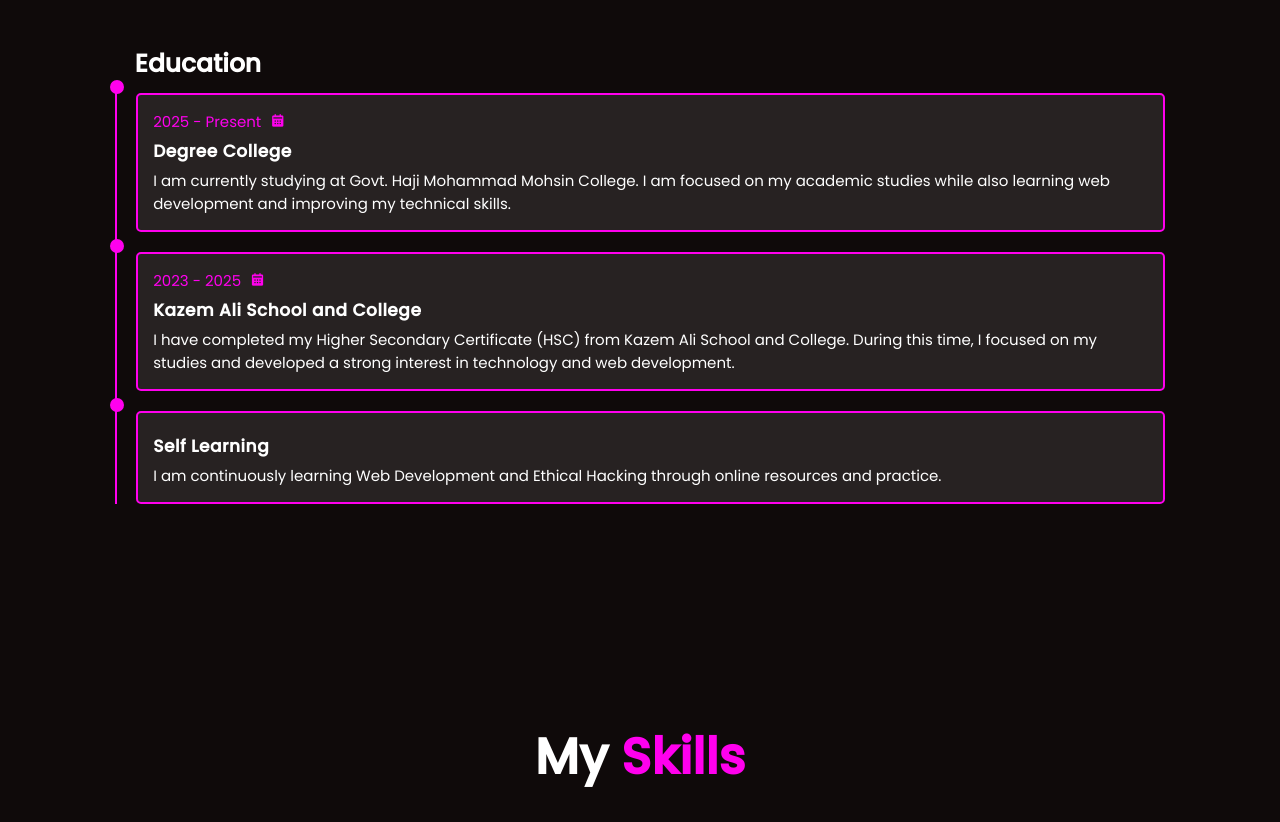
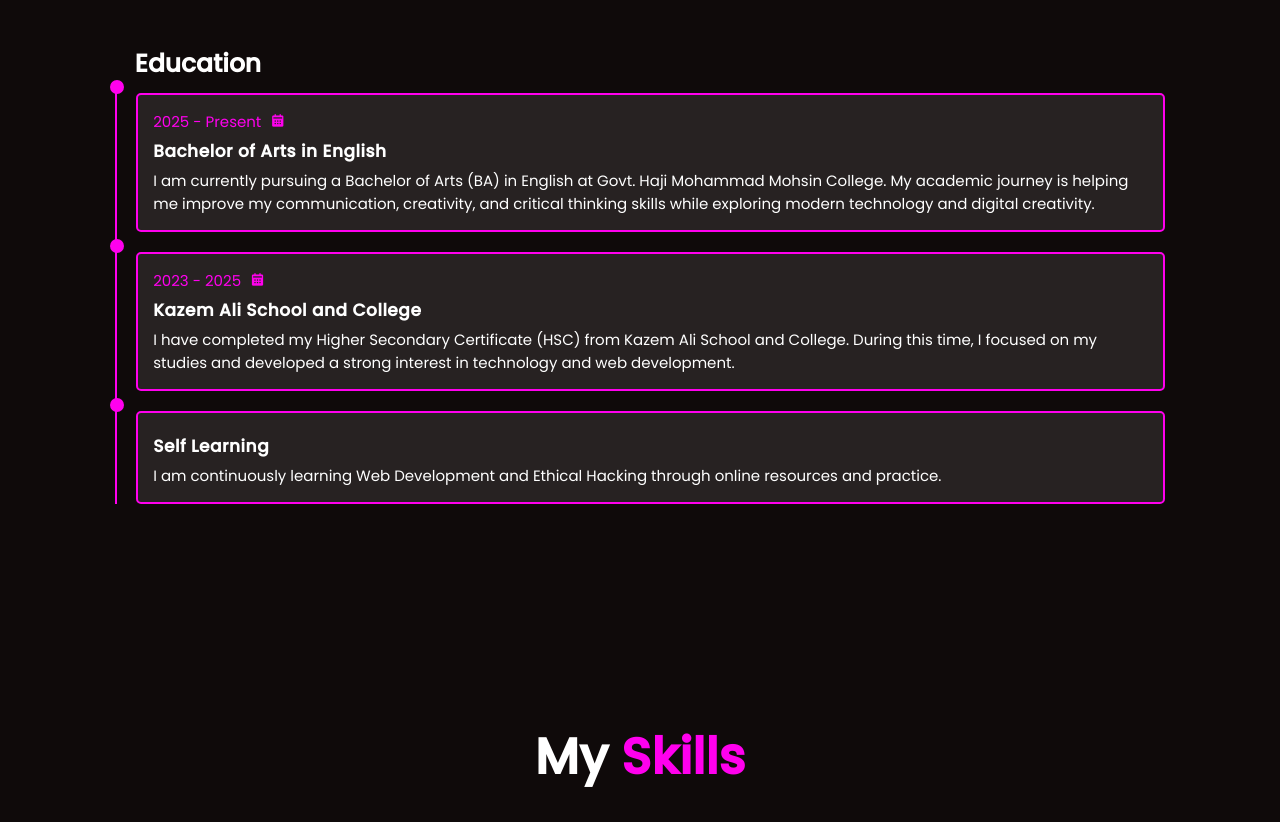
Before and after one commit to taeef-ahmed/taeef-portfolio, a plain HTML site: page index.html in a window 1280 px wide. Shown: the part 1780-2602 px from the top of the page. Drawn offline with nearby package versions, Linux system fonts and the light colour scheme.

Commit message:
Revise education section and enhance content
Updated education details and added new content.

```diff
--- a/index.html
+++ b/index.html
@@ -88,9 +88,11 @@ Alongside web development, I’m also learning Ethical Hacking to understand sec
                     <div class="education-content">
                         <div class="content">
     <div class="year">2025 - Present <i class='bx bxs-calendar'></i></div>
-<h3>Degree College</h3>
-<p>I am currently studying at Govt. Haji Mohammad Mohsin College.
-I am focused on my academic studies while also learning web development and improving my technical skills.</p>
+<h3>Bachelor of Arts in English</h3>
+
+<p>
+I am currently pursuing a Bachelor of Arts (BA) in English at Govt. Haji Mohammad Mohsin College. My academic journey is helping me improve my communication, creativity, and critical thinking skills while exploring modern technology and digital creativity.
+</p>
                         </div>
                     </div>
                     <div class="education-content">
```
